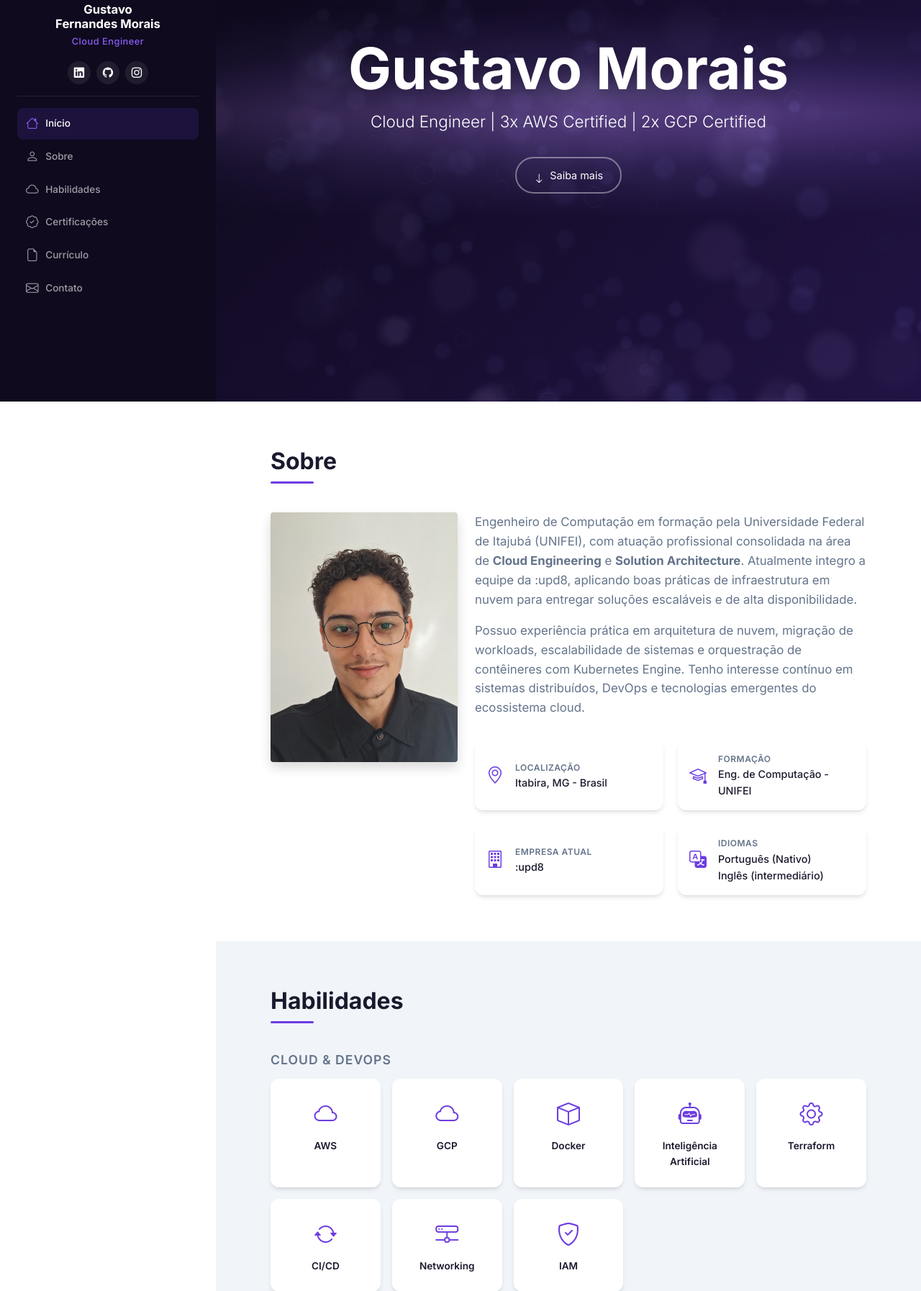
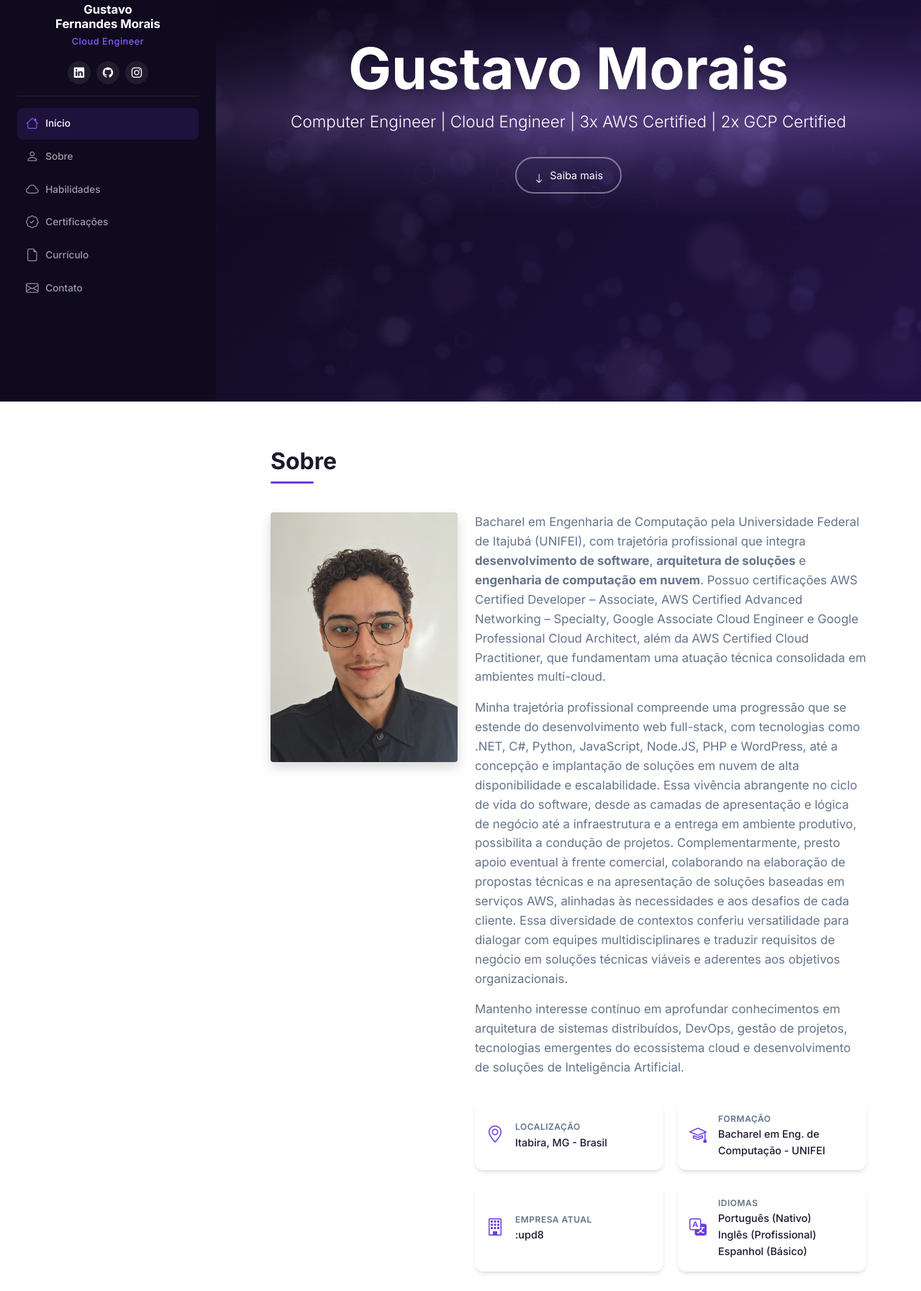
Before and after one commit to GustavoF3rnandes/Portfolio, a Flask app: page / in a window 1280 px wide. Shown: the part 242-2036 px from the top of the page at 72% size. Run offline with Flask 3, Linux system fonts and the light colour scheme; some libraries are stand-ins or nearby versions.

Commit message:
feat: atualizar portfolio com informacoes do curriculo

```diff
--- a/api/app.py
+++ b/api/app.py
@@ -5,7 +5,7 @@ import os
 
 load_dotenv()
 
-app = Flask(__name__)
+app = Flask(__name__, static_url_path="")
 app.secret_key = os.getenv("SECRET_KEY", "moraiscode")
 
 mail_settings = {
--- a/api/templates/index.html
+++ b/api/templates/index.html
@@ -4,12 +4,12 @@
 <head>
     <meta charset="UTF-8">
     <meta name="viewport" content="width=device-width, initial-scale=1.0">
-    <meta name="description" content="Portfólio de Gustavo Fernandes Morais - Cloud Engineer | 3x AWS Certified | 2x GCP Certified">
+    <meta name="description" content="Portfólio de Gustavo Fernandes Morais - Computer Engineer | Cloud Engineer | 3x AWS Certified | 2x GCP Certified">
     <link rel="stylesheet" href="/bootstrap/css/bootstrap.min.css">
     <link rel="stylesheet" href="/style.css">
     <link rel="icon" type="image/svg+xml" href="/img/Icon.svg">
     <link rel="stylesheet" href="https://cdn.jsdelivr.net/npm/bootstrap-icons@1.11.3/font/bootstrap-icons.css">
-    <title>Gustavo Morais | Cloud Engineer</title>
+    <title>Gustavo Morais | Computer Engineer & Cloud Engineer</title>
 </head>
 
 <body>
@@ -79,7 +79,7 @@
             <div class="hero-content">
                 <h2 class="hero-title" data-anime="down">Gustavo Morais</h2>
                 <p class="hero-subtitle" data-anime="up">
-                    Cloud Engineer | 3x AWS Certified | 2x GCP Certified
+                    Computer Engineer | Cloud Engineer | 3x AWS Certified | 2x GCP Certified
                 </p>
                 <a href="#sobre" class="hero-cta" data-anime="up">
                     <i class="bi bi-arrow-down"></i>
@@ -99,15 +99,26 @@
                     </div>
                     <div class="col-lg-8" data-anime="right">
                         <p class="about-text">
-                            Engenheiro de Computação em formação pela Universidade Federal de Itajubá (UNIFEI),
-                            com atuação profissional consolidada na área de <strong>Cloud Engineering</strong> e
-                            <strong>Solution Architecture</strong>. Atualmente integro a equipe da :upd8, aplicando
-                            boas práticas de infraestrutura em nuvem para entregar soluções escaláveis e de alta disponibilidade.
+                            Bacharel em Engenharia de Computação pela Universidade Federal de Itajubá (UNIFEI), com trajetória
+                            profissional que integra <strong>desenvolvimento de software</strong>, <strong>arquitetura de soluções</strong>
+                            e <strong>engenharia de computação em nuvem</strong>. Possuo certificações AWS Certified Developer – Associate,
+                            AWS Certified Advanced Networking – Specialty, Google Associate Cloud Engineer e Google Professional Cloud Architect,
+                            além da AWS Certified Cloud Practitioner, que fundamentam uma atuação técnica consolidada em ambientes multi-cloud.
                         </p>
                         <p class="about-text">
-                            Possuo experiência prática em arquitetura de nuvem, migração de workloads,
-                            escalabilidade de sistemas e orquestração de contêineres com Kubernetes Engine.
-                            Tenho interesse contínuo em sistemas distribuídos, DevOps e tecnologias emergentes do ecossistema cloud.
+                            Minha trajetória profissional compreende uma progressão que se estende do desenvolvimento web full-stack,
+                            com tecnologias como .NET, C#, Python, JavaScript, Node.JS, PHP e WordPress, até a concepção e implantação
+                            de soluções em nuvem de alta disponibilidade e escalabilidade. Essa vivência abrangente no ciclo de vida do
+                            software, desde as camadas de apresentação e lógica de negócio até a infraestrutura e a entrega em ambiente
+                            produtivo, possibilita a condução de projetos. Complementarmente, presto apoio eventual à frente comercial,
+                            colaborando na elaboração de propostas técnicas e na apresentação de soluções baseadas em serviços AWS,
+                            alinhadas às necessidades e aos desafios de cada cliente. Essa diversidade de contextos conferiu versatilidade
+                            para dialogar com equipes multidisciplinares e traduzir requisitos de negócio em soluções técnicas viáveis e
+                            aderentes aos objetivos organizacionais.
+                        </p>
+                        <p class="about-text">
+                            Mantenho interesse contínuo em aprofundar conhecimentos em arquitetura de sistemas distribuídos, DevOps,
+                            gestão de projetos, tecnologias emergentes do ecossistema cloud e desenvolvimento de soluções de Inteligência Artificial.
                         </p>
 
                         <div class="info-grid">
@@ -122,7 +133,7 @@
                                 <i class="bi bi-mortarboard"></i>
                                 <div>
                                     <span class="info-label">Formação</span>
-                                    <span class="info-value">Eng. de Computação - UNIFEI</span>
+                                    <span class="info-value">Bacharel em Eng. de Computação - UNIFEI</span>
                                 </div>
                             </div>
                             <div class="info-item">
@@ -137,7 +148,8 @@
                                 <div>
                                     <span class="info-label">Idiomas</span>
                                     <span class="info-value">Português (Nativo) </span>
-                                    <span class="info-value"> Inglês (intermediário) </span>
+                                    <span class="info-value"> Inglês (Profissional) </span>
+                                    <span class="info-value"> Espanhol (Básico) </span>
                                 </div>
                             </div>
                         </div>
@@ -265,17 +277,17 @@
                         <h3 class="cv-title">Experiência</h3>
 
                         <div class="cv-item" data-anime="up">
-                            <h4>Cloud Engineer</h4>
+                            <h4>Cloud Engineer & Solutions Architect</h4>
                             <h5>Mar 2026 - Presente</h5>
                             <p><em>:upd8</em></p>
-                            <p>Atuação em Cloud Engineering e Solution Architecture, aplicando boas práticas de infraestrutura em nuvem para soluções escaláveis e de alta disponibilidade.</p>
+                            <p>Atuação no setor de Inovação em projetos de modernização de aplicações legadas para clientes corporativos. Definição de estratégias de modernização arquitetural, provisionamento de infraestrutura em nuvem e condução do processo de implantação.</p>
                         </div>
 
                         <div class="cv-item" data-anime="up">
-                            <h4>Cloud Engineer</h4>
+                            <h4>Estagiário - Cloud Engineering</h4>
                             <h5>Abr 2025 - Mar 2026</h5>
                             <p><em>:upd8</em></p>
-                            <p>Migração de workloads, escalabilidade de sistemas e orquestração de contêineres com Google Kubernetes Engine.</p>
+                            <p>Estudo e obtenção de certificações AWS e GCP. Atuação na Fábrica de Software com desenvolvimento de aplicações de IA utilizando Amazon Bedrock e AWS AgentCore com Strands Agents.</p>
                         </div>
 
                         <div class="cv-item" data-anime="up">
@@ -403,7 +415,7 @@
 
     <footer id="footer">
         <div class="container text-center">
-            <p>&copy; 2024 Gustavo Fernandes Morais. Todos os direitos reservados.</p>
+            <p>&copy; 2025 Gustavo Fernandes Morais. Todos os direitos reservados.</p>
         </div>
     </footer>
 
```
